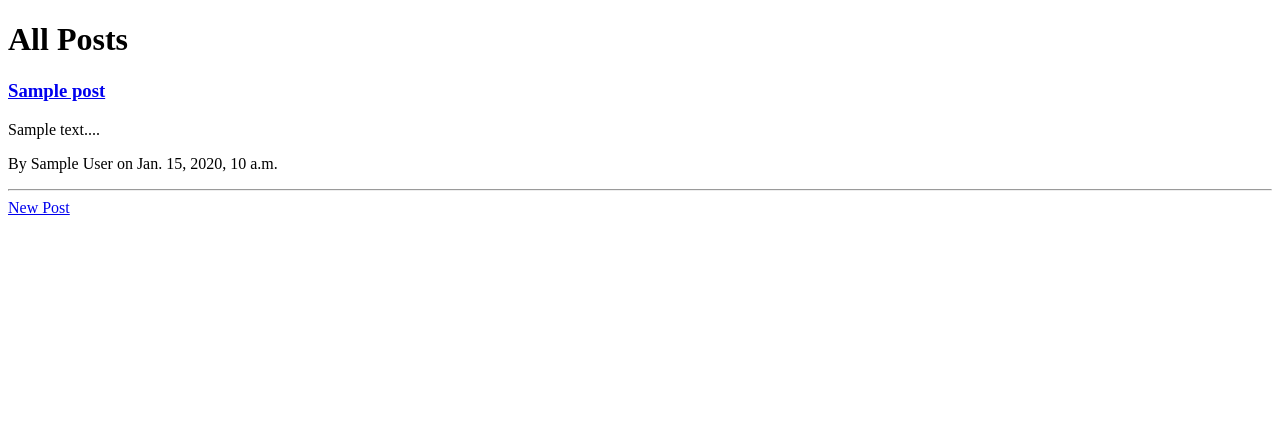
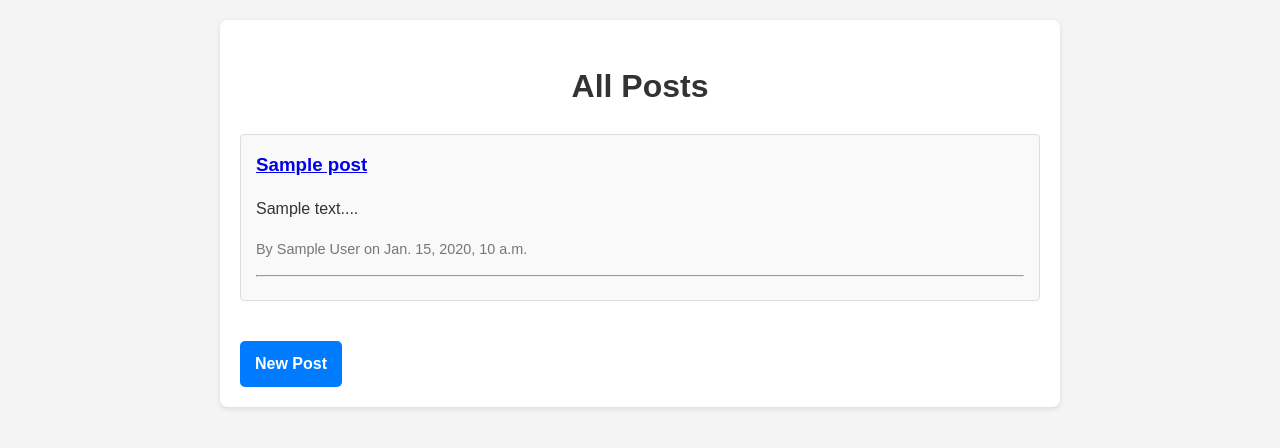
Before and after one commit to Emicy963/Django-Blog, a Django app: template blog/templates/blog/home.html in a window 1280 px wide. Shown: the top 448 px of the page. Run offline with Django 5.2, Linux system fonts and the light colour scheme; the template is opened without the code that fills it: most values are stand-ins (such as "Sample title", 1, 10 or a date in 2020).

Commit message:
Template home improving HTML with bult-in CSS

```diff
--- a/blog/templates/blog/home.html
+++ b/blog/templates/blog/home.html
@@ -1,18 +1,81 @@
 <!DOCTYPE html>
-<html>
+<html lang="en">
 <head>
+    <meta charset="UTF-8">
+    <meta name="viewport" content="width=device-width, initial-scale=1.0">
     <title>{{ title }}</title>
+    <style>
+        body {
+            font-family: Arial, sans-serif;
+            line-height: 1.6;
+            background-color: #f4f4f4; /* Cor de fundo suave */
+            color: #333; /* Cor do texto */
+            margin: 0;
+            padding: 20px;
+        }
+
+        .container {
+            max-width: 800px; /* Largura máxima do contêiner */
+            margin: 0 auto; /* Centraliza o contêiner */
+            padding: 20px;
+            background: #fff; /* Fundo branco para o contêiner */
+            border-radius: 8px; /* Bordas arredondadas */
+            box-shadow: 0 2px 5px rgba(0, 0, 0, 0.1); /* Sombra leve */
+        }
+
+        h1 {
+            color: #333; /* Cor do título */
+            text-align: center; /* Centraliza o título */
+        }
+
+        .post {
+            margin-bottom: 20px; /* Espaço entre os posts */
+            padding: 15px;
+            border: 1px solid #ddd; /* Borda leve ao redor de cada post */
+            border-radius: 4px; /* Bordas arredondadas */
+            background: #f9f9f9; /* Fundo levemente cinza */
+        }
+
+        .post h3 {
+            margin: 0; /* Remove margem padrão do h3 */
+        }
+
+        .post-meta {
+            font-size: 0.9em; /* Tamanho de fonte menor para a meta */
+            color: #777; /* Cor mais suave para texto da meta */
+        }
+
+        .new-post-button {
+            display: inline-block; /* Exibe como botão */
+            padding: 10px 15px; /* Preenchimento interno */
+            margin-top: 20px; /* Margem acima do botão */
+            color: #fff; /* Cor do texto do botão */
+            background: #007BFF; /* Cor de fundo do botão */
+            border: none; /* Remove borda padrão */
+            border-radius: 5px; /* Bordas arredondadas */
+            text-decoration: none; /* Remove sublinhado */
+            font-weight: bold; /* Texto em negrito */
+        }
+
+        .new-post-button:hover {
+            background: #0056b3; /* Cor de fundo ao passar o mouse */
+        }
+    </style>
 </head>
 <body>
+    <div class="container">
         <h1>All Posts</h1>
         {% for post in posts %}
-  <div class="post">
+            <article class="post">
                 <h3><a href="{% url 'post_detail' post.id %}">{{ post.title }}</a></h3>
                 <p>{{ post.content|slice:":100" }}...</p>
-    <p>By {{ post.author }} on {{ post.created_ate }}</p>
+                <p class="post-meta">By {{ post.author }} on {{ post.created_at }}</p> <!-- Corrigi 'created_ate' para 'created_at' -->
                 <hr>
+            </article>
+        {% empty %}
+            <p>No posts available.</p> <!-- Mensagem caso não haja posts -->
+        {% endfor %}
+        <a href="{% url 'create_post' %}" class="new-post-button">New Post</a> <!-- Estilizar o botão -->
     </div>
-{% endfor %}
-<a href="{% url 'create_post' %}">New Post</a>
 </body>
 </html>
```
Lines whose indentation alone changed are shown as unchanged.
